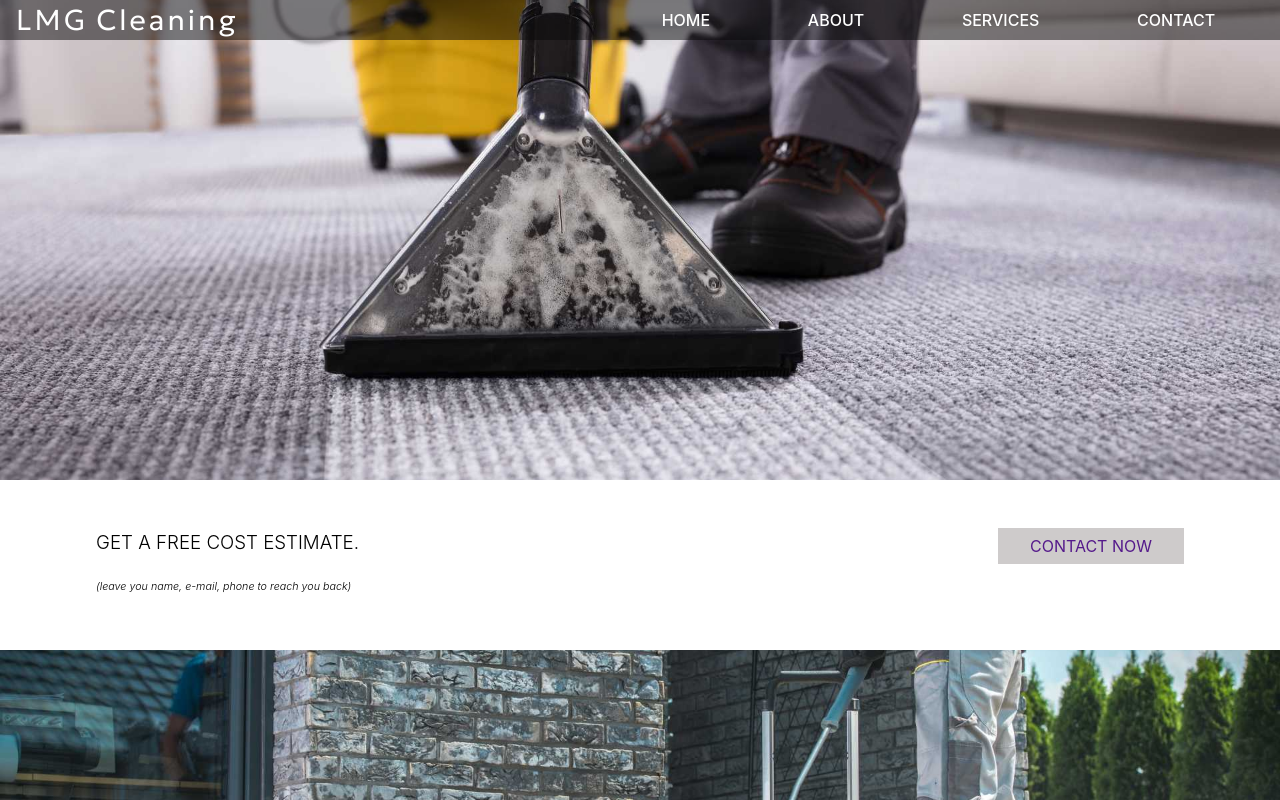
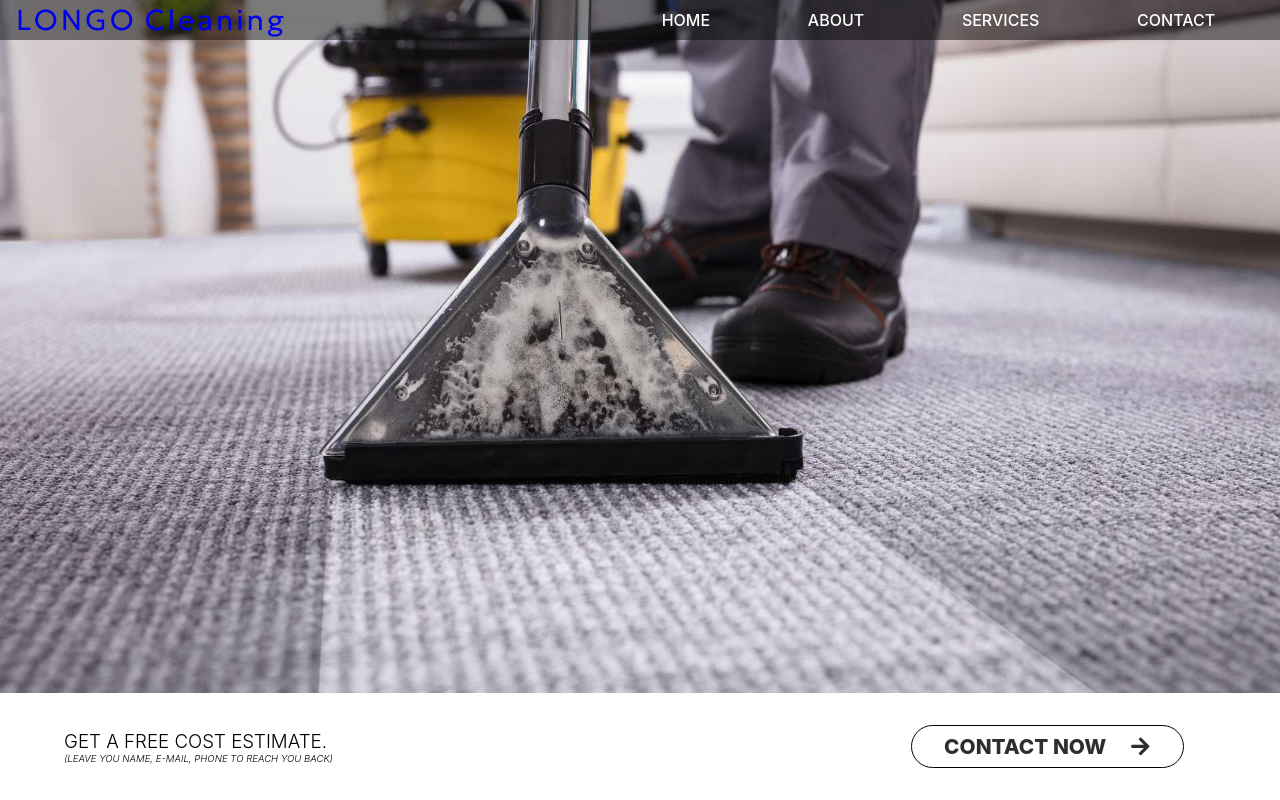
Before and after one commit to RuslanTissen/cleaning-solutions, a React (Create React App) app: page / in a window 1280 px wide. Shown: the top 800 px of the page. Built offline with nearby package versions, Linux system fonts and the light colour scheme; a web font is replaced by a local one.

Commit message:
intro done

```diff
--- a/src/components/header/Header.jsx
+++ b/src/components/header/Header.jsx
@@ -38,7 +38,7 @@ function Header() {
 	return (
 		<div className='header' id='header'>
 			<ul className="header__logo--container" ref={menuRef}>
-				<li className='logo-box'><NavLink to="*" onClick={scrollToTheTop}><span>LMG </span>  Cleaning</NavLink> </li>
+				<li className='logo-box'><NavLink to="*" onClick={scrollToTheTop}><span>LONGO </span>  Cleaning</NavLink> </li>
 				<li className='hamburger-box' onClick={() => myFunction()} >
 					{active ? <RxHamburgerMenu /> : < RxCross1 />}
 				</li>
@@ -54,7 +54,7 @@ function Header() {
 			<div className='header__big-container' >
 				{/* <div className="ul__container"> */}
 					<ul className='header__big-container--ul'>
-						<li className='logo-box'><NavLink to="*" onClick={scrollToTheTop}><span>LMG </span>  Cleaning</NavLink> </li>
+						<li className='logo-box'><NavLink to="*" onClick={scrollToTheTop}><span>LONGO </span>  Cleaning</NavLink> </li>
 
 						{/* <li className='li1'><NavLink to="*" onClick={scrollToTheTop}></NavLink> </li> */}
 						<li className='humburger-menu__container--link'><NavLink to="Home" onClick={scrollToTheTop}>Home</NavLink> </li>
--- a/src/components/header/Header.scss
+++ b/src/components/header/Header.scss
@@ -30,6 +30,7 @@
 				span {
 					margin-right: 0.5rem;
 					font-weight: 900;
+					color: rgb(97,5,2);
 				}
 			}
 		}
@@ -115,7 +116,7 @@
 						display: flex;
 						align-items: center;
 						font-weight: 300;
-						color: white;
+						// color: white;
 						transition: all 0.3s ease-in-out;
 						span {
 							margin-right: 0.5rem;
--- a/src/components/introduction/Introduction.jsx
+++ b/src/components/introduction/Introduction.jsx
@@ -1,5 +1,6 @@
 import React from 'react'
 import "./Introduction.scss"
+import { FaWhatsapp, FaInstagram, FaArrowRight } from 'react-icons/fa'
 
 function Introduction() {
 	return (
@@ -8,9 +9,9 @@ function Introduction() {
 				{/* <h1>Cleaning Solutions</h1> */}
 			</div>
 			<div className="introduction__link-cont">
-				<h3>GET A FREE Cost Estimate.</h3>
-				<a href="">Contact now </a>
-				<h6>(leave you name, e-mail, phone to reach you back)</h6>
+				<h3>GET A FREE Cost Estimate. <span>(leave you name, e-mail, phone to reach you back)</span></h3>
+				{/* <h6>(leave you name, e-mail, phone to reach you back)</h6> */}
+				<a className='contact__media--links' href='mailto:rthyssen73@gmail.com' >Contact now <FaArrowRight /></a>
 			</div>
 		</div>
 	)
--- a/src/components/introduction/Introduction.scss
+++ b/src/components/introduction/Introduction.scss
@@ -1,4 +1,5 @@
 .introduction {
+	height: 100vh;
 	margin-inline: auto;
 	display: flex;
 	flex-direction: column;
@@ -6,7 +7,7 @@
 	justify-content: center;
 	.introduction__img {
 		width: 100%;
-		height: 60vh;
+		height: inherit;
 		background-image: url("../../images/cleaning-intro.jpg");
 		background-position: center;
 		background-repeat: no-repeat;
@@ -27,27 +28,47 @@
 	}
 	.introduction__link-cont {
 		width: min(1500px, 90vw);
-		padding: 2rem;
+		padding: 2rem 2rem 2rem 0;
 		h3 {
 			width: fit-content;
 			text-transform: uppercase;
 			font-weight: 300;
+			align-self: center;
+			margin-bottom: 0;
+			padding-left: .5rem;
+			display: flex;
+			flex-direction: column;
+			span{
+				font-size: .6rem;
+				font-weight: 300;
+			font-style: italic;
+			}
 		}
+		// h6 {
+		// 	width: fit-content;
+		// 	font-weight: 300;
+		// 	font-style: italic;
+		// 	margin: 0;
+		// 	padding-left: .5rem;
+		// }
 		a {
 			width: fit-content;
 			text-decoration: none;
 			text-transform: uppercase;
-			padding: 0.5rem 2rem;
-			background-color: rgb(206, 203, 203);
+			padding: 0.5rem 2rem 0.5rem 2rem;
+			background-color: white;
 			transition: all 0.3s ease-in-out;
-			display: block;
 			margin: 1rem 0;
-		}
-		h6 {
-			width: fit-content;
-			font-style: italic;
-			font-weight: 300;
-			font-style: italic;
+			color: rgb(45, 46, 45);
+			font-size: clamp(1rem, 3vw, 1.3rem);
+			font-weight: 800;
+			display: flex;
+			align-items: center;
+			border-radius: 50px;
+			border: 1px solid black;
+			svg {
+				margin-left: 1.5rem;
+			}
 		}
 	}
 	.introduction__link-cont a:hover {
@@ -64,15 +85,19 @@
 			display: flex;
 			flex-wrap: wrap;
 			h3 {
-				flex: 1 1 40%;
-				width: 50vw;
+				flex: 1 1 70%;
+				margin: auto;
+				padding: 0;
 			}
-			// a {
-				// display: inline-block;
+			// h6 {
+			// 	order: 3;
+			// 	flex: 0 1 auto;
+			// 	padding: 0;
 			// }
-			h6 {
-				margin-top: 0;
-				flex: 1 1 100%;
+			a {
+				order: 2;
+				flex:0 1 auto;
+				margin: 0;
 			}
 		}
 	}
```
